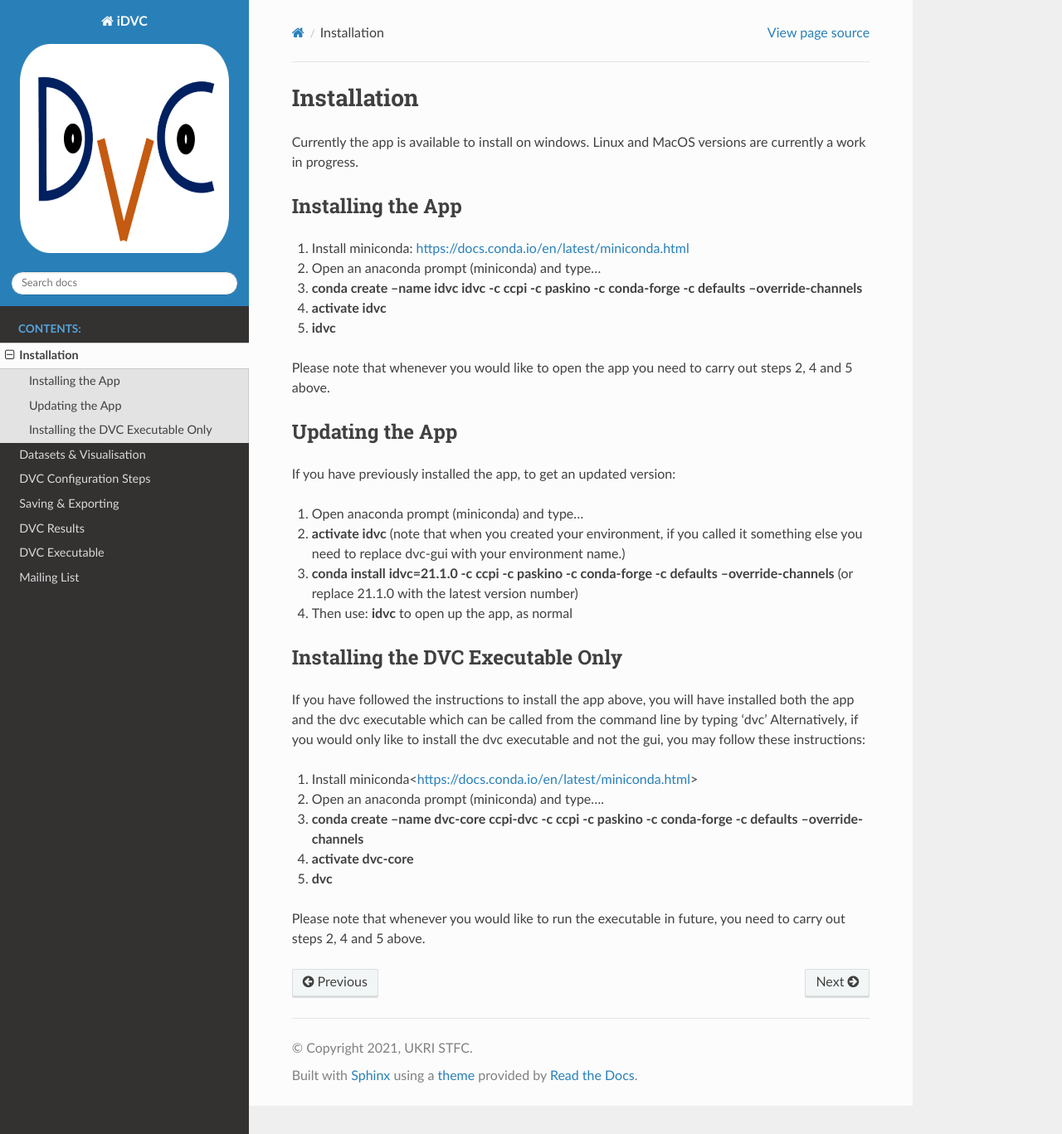
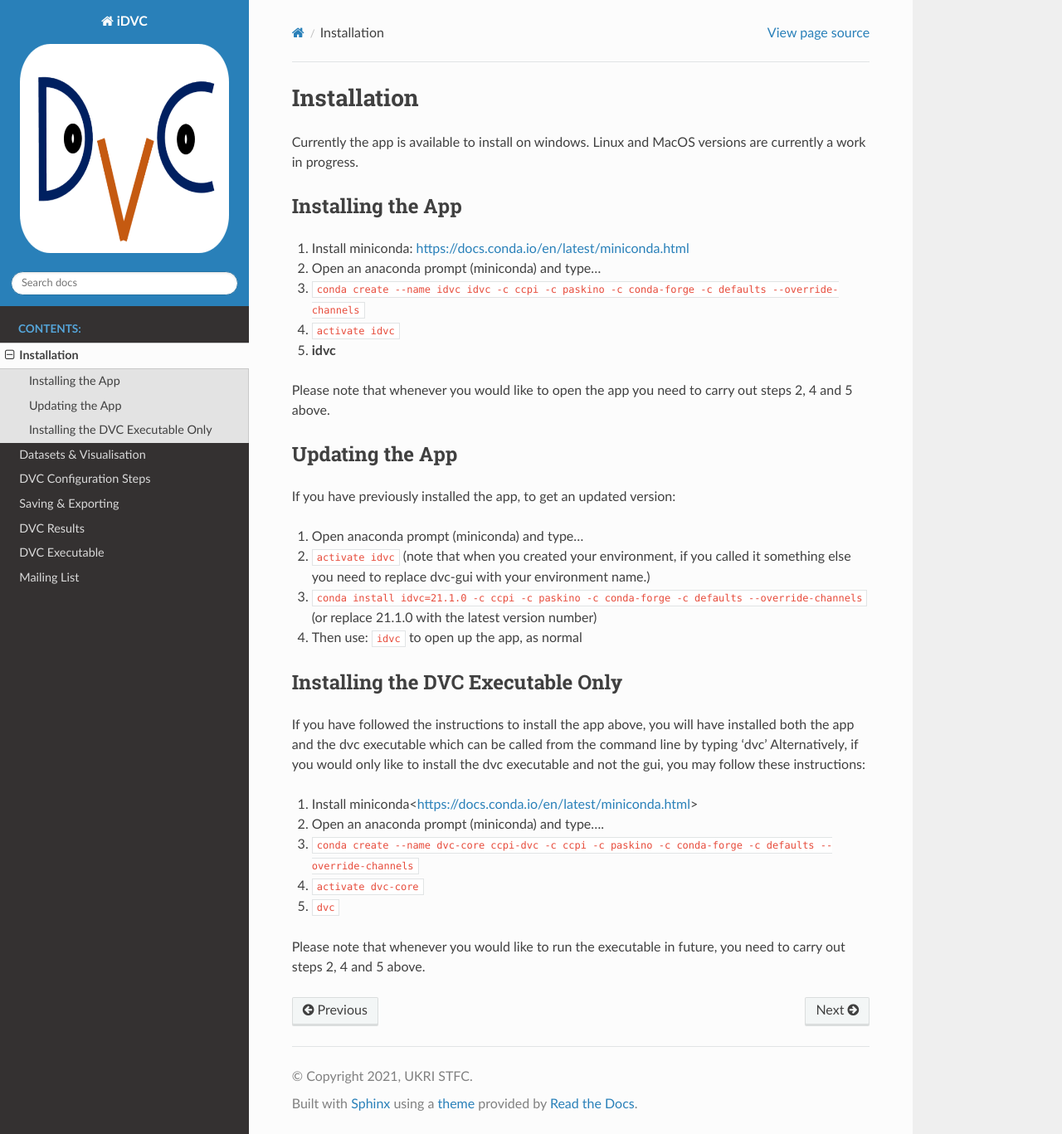
Before and after one commit to TomographicImaging/iDVC, a Sphinx documentation site: the page built from docs/source/installation.rst, in a window 1280 px wide and 1367 px high. Shown: the whole window at 83% size. Built offline with Sphinx 7.4.7 and the Read the Docs theme 2.0.0, drawn with Linux system fonts in a browser that asks for light colours.

```diff
--- a/docs/source/installation.rst
+++ b/docs/source/installation.rst
@@ -7,8 +7,8 @@ Installing the App
 ==================
 1.	Install miniconda: https://docs.conda.io/en/latest/miniconda.html
 2.	Open an anaconda prompt (miniconda) and type...
-3.	**conda create --name idvc idvc -c ccpi -c paskino -c conda-forge -c defaults --override-channels**
-4.	**activate idvc**
+3.	``conda create --name idvc idvc -c ccpi -c paskino -c conda-forge -c defaults --override-channels``
+4.	``activate idvc``
 5.	**idvc**
 
 Please note that whenever you would like to open the app you need to carry out steps 2, 4 and 5 above.
@@ -18,9 +18,9 @@ Updating the App
 If you have previously installed the app, to get an updated version:
 
 1.	Open anaconda prompt (miniconda) and type…
-2.	**activate idvc** (note that when you created your environment, if you called it something else you need to replace dvc-gui with your environment name.)
-3.	**conda install idvc=21.1.0 -c ccpi -c paskino -c conda-forge -c defaults --override-channels** (or replace 21.1.0 with the latest version number)
-4.	Then use: **idvc** to open up the app, as normal
+2.	``activate idvc`` (note that when you created your environment, if you called it something else you need to replace dvc-gui with your environment name.)
+3.	``conda install idvc=21.1.0 -c ccpi -c paskino -c conda-forge -c defaults --override-channels`` (or replace 21.1.0 with the latest version number)
+4.	Then use: ``idvc`` to open up the app, as normal
 
 Installing the DVC Executable Only
 ==================================
@@ -29,8 +29,8 @@ Alternatively, if you would only like to install the dvc executable and not the
 
 1.	Install miniconda<https://docs.conda.io/en/latest/miniconda.html>
 2.	Open an anaconda prompt (miniconda) and type….
-3.	**conda create --name dvc-core ccpi-dvc -c ccpi -c paskino -c conda-forge -c defaults --override-channels**
-4.	**activate dvc-core**
-5.	**dvc**
+3.	``conda create --name dvc-core ccpi-dvc -c ccpi -c paskino -c conda-forge -c defaults --override-channels``
+4.	``activate dvc-core``
+5.	``dvc``
 
 Please note that whenever you would like to run the executable in future, you need to carry out steps 2, 4 and 5 above.
```
